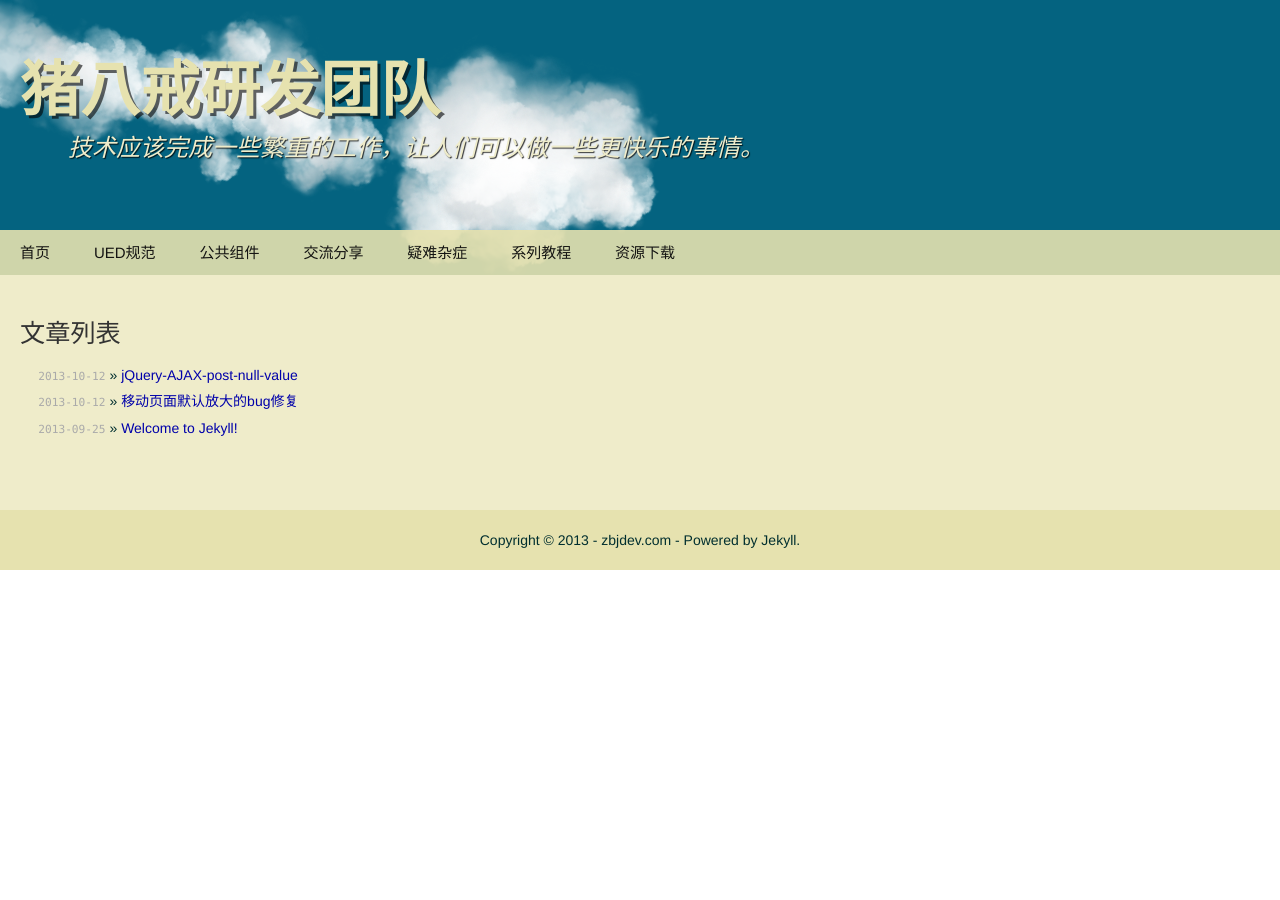
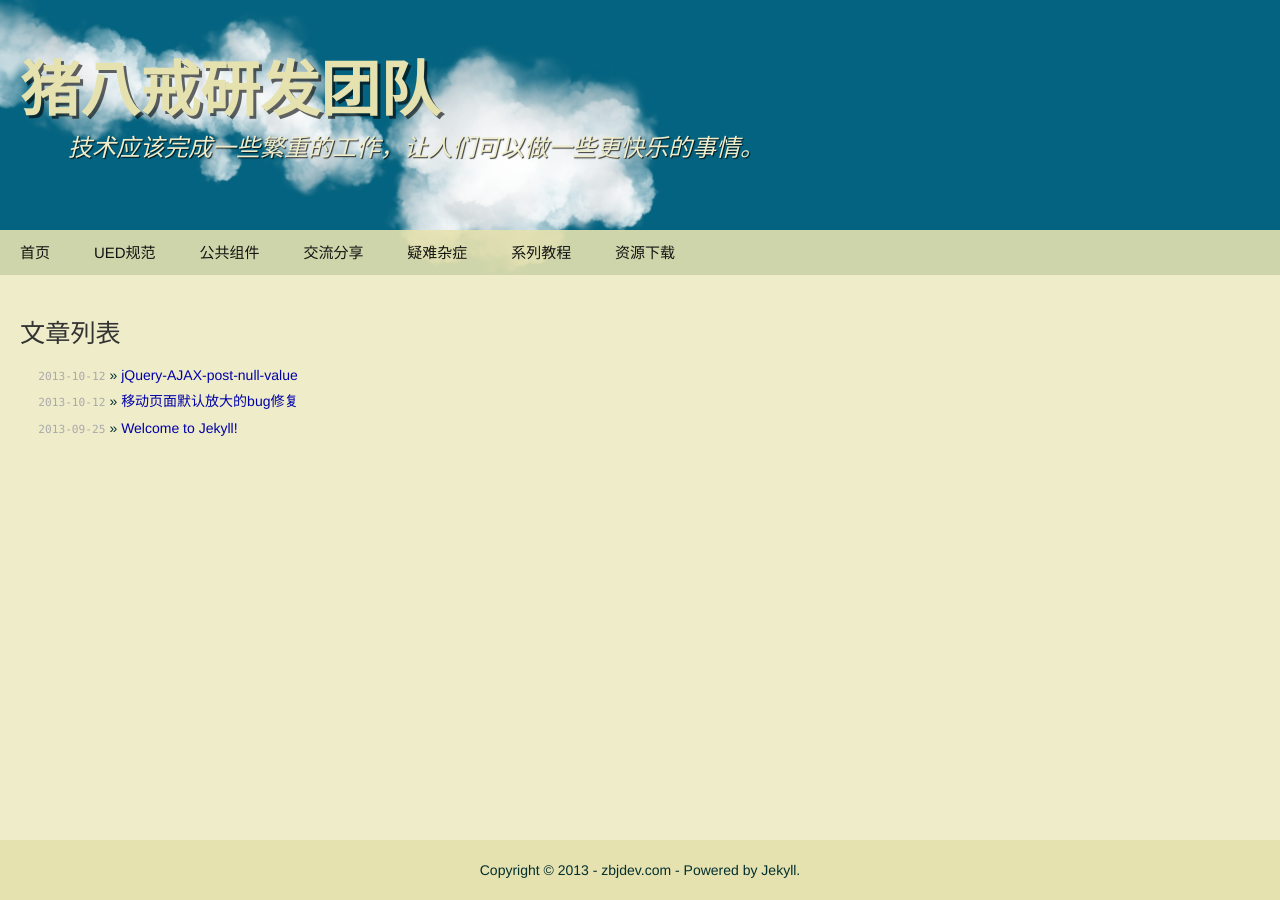
Before and after one commit to zbjdev/zbjdev.github.com, a Jekyll site: the page built from index.html, in a window 1280 px wide. Built offline with Jekyll 4.4.1, drawn with Linux system fonts in a browser that asks for light colours; Markdown is read by kramdown in place of the engine named in the settings.

Commit message:
fixed layout bug

```diff
--- a/assets/css/main.css
+++ b/assets/css/main.css
@@ -14,7 +14,8 @@
           box-sizing: border-box;
 }
  html, body {
-    min-height: 100%;
+    /*min-height: 100%;*/
+    height: 100%
 }
 body {
     background-color: #EFECCA;
@@ -162,6 +163,7 @@ a:visited {
     min-height: 100%;
     height: auto;
     box-sizing:border-box;
+    background-color: #EFECCA
 }
 main {
     padding: 40px 20px;
```
